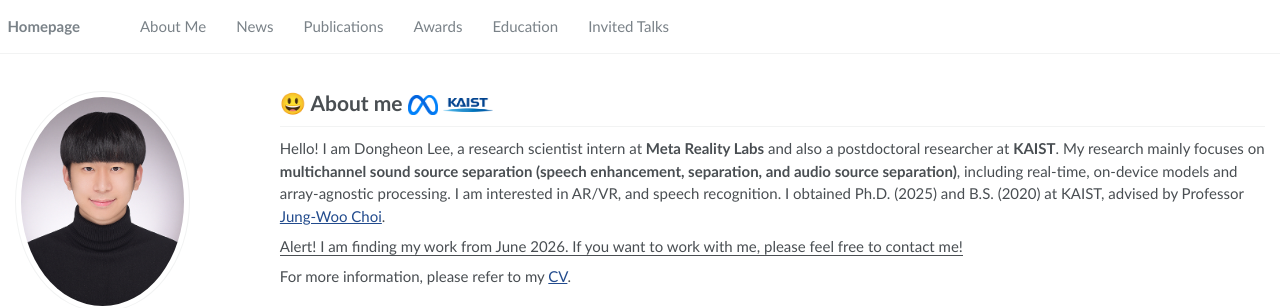
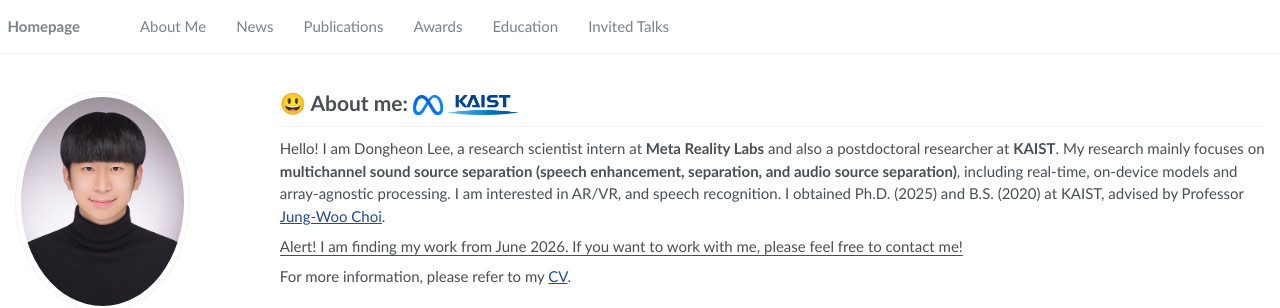
Before and after one commit to donghoney0416/donghoney0416.github.io, a Jekyll site: the page built from _pages/about.md, in a window 1280 px wide and 900 px high. Shown: the top 308 px of the window. Built offline with Jekyll 4.4.1, drawn with Linux system fonts in a browser that asks for light colours.

Commit message:
Update about.md

```diff
--- a/_pages/about.md
+++ b/_pages/about.md
@@ -17,7 +17,7 @@ redirect_from:
 
 <span class='anchor' id='about-me'></span>
 
-# 😃 About me <img src="images/meta_logo.png" alt="Meta" width="30"/> <img src="images/kaist_logo.png" alt="kaist" width="50"/>
+# 😃 About me: <img src="images/meta_logo.png" alt="Meta" width="30"/> <img src="images/kaist_logo.png" alt="kaist" width="70"/>
 Hello! I am Dongheon Lee, a research scientist intern at <strong>Meta Reality Labs</strong> and also a postdoctoral researcher at <strong>KAIST</strong>. My research mainly focuses on <strong>multichannel sound source separation (speech enhancement, separation, and audio source separation)</strong>, including real-time, on-device models and array-agnostic processing. I am interested in AR/VR, and speech recognition. I obtained Ph.D. (2025) and B.S. (2020) at KAIST, advised by Professor [Jung-Woo Choi](https://www.sound.kaist.ac.kr/).
 
 <u>Alert! I am finding my work from June 2026. If you want to work with me, please feel free to contact me!</u>
```
